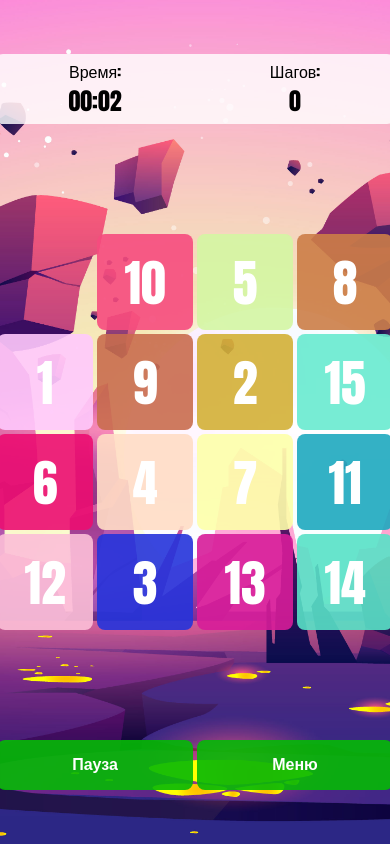
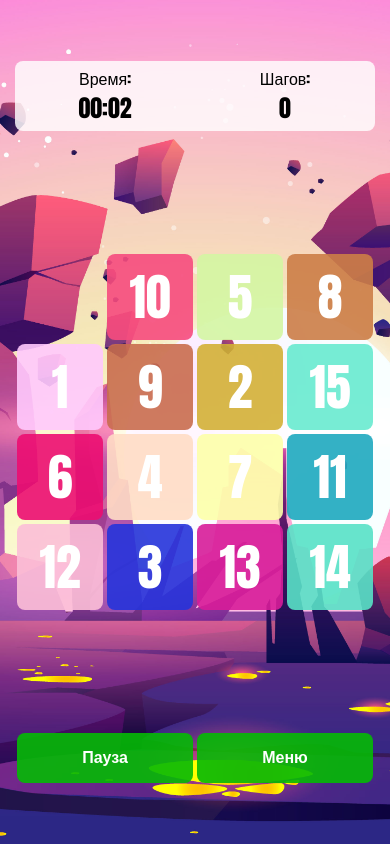
Before and after one commit to Bergamolt/tag_game, a plain HTML site: page index.html in a window 390 px wide. Both pictures are taken after a click on the button "Начать игру". Drawn offline with Linux system fonts and the light colour scheme.

Commit message:
update files

```diff
--- a/css/style.css
+++ b/css/style.css
@@ -1,7 +1,7 @@
-body {
+html, body {
     font-family: Impact, Haettenschweiler, 'Arial Narrow Bold', sans-serif;
     margin: 0;
-    height: 100vh;
+    height: 100%;
 }
 
 :root {
@@ -173,6 +173,16 @@ body {
 }
 
 /* Media */
+@media screen and (max-width: 420px) {
+    :root {
+        --width: 360px
+    }
+    .field {
+        width: 360px;
+        height: 360px;
+    }
+}
+
 @media screen and (max-width: 375px) {
     :root {
         --width: 340px
--- a/index.html
+++ b/index.html
@@ -7,7 +7,7 @@
     <title>Tag Game</title>
 </head>
 <body>
-    <div class="container">
+    <container class="container">
         <div class="loader">
             <div class="l_main">
               <div class="l_square"><span></span><span></span><span></span></div>
@@ -52,7 +52,7 @@
                 <button class="btn" id="menu">Меню</button>
             </div>
         </div>
-    </div>
+    </container>
 
     <script src="./js/lib/randomcolor.js"></script>
     <script src="./js/app.js"></script>
```
